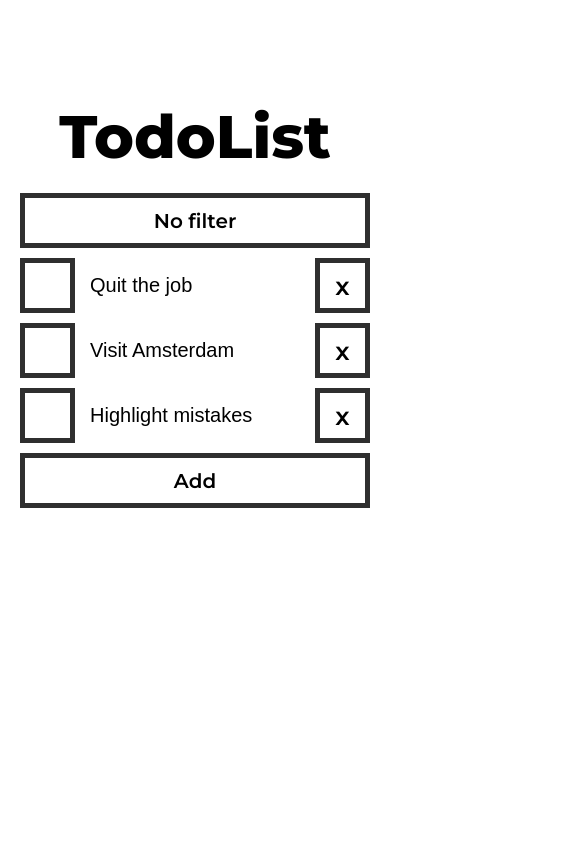
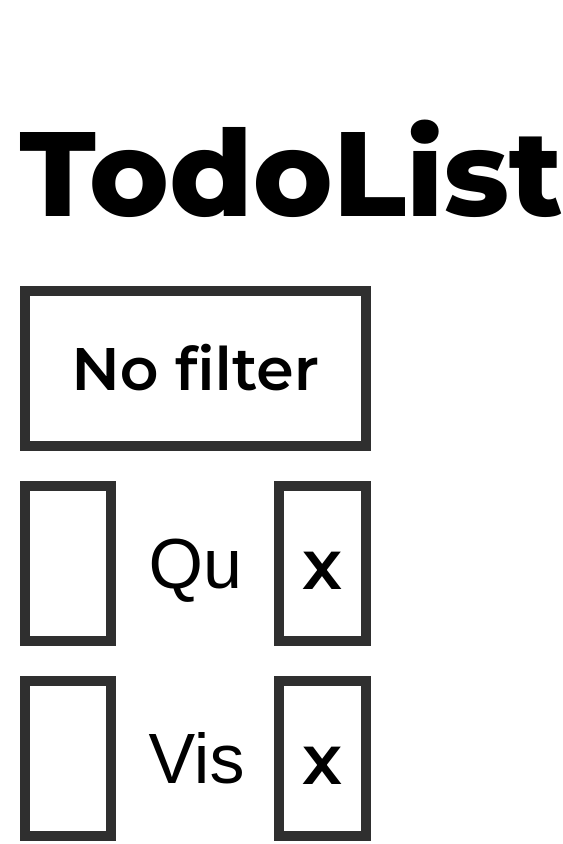
Before and after one commit to asokolkov/todo, a React (Create React App) app: page / in a window 390 px wide. Shown: the top 844 px of the page, 563 px wide, since content can reach past the window. Built offline with nearby package versions, Linux system fonts and the light colour scheme.

Commit message:
feat: adaptive css

```diff
--- a/src/style/index.scss
+++ b/src/style/index.scss
@@ -56,33 +56,6 @@ button:hover {
     background-color: $hoverColor;
 }
 
-.TodoList {
-    display: flex;
-    width: $elementWidth;
-    margin: 100px auto;
-    flex-flow: column;
-    text-align: center;
-    gap: 10px;
-}
-
-.TodoItem {
-    display: flex;
-    height: $squareSize;
-}
-
-.l-button {
-    width: 100%;
-    height: $squareSize;
-    font-size: 20px;
-    font-weight: 600;
-}
-
-.s-button {
-    margin: auto 0 auto 5px;
-    font-size: 25px;
-    font-weight: 600;
-}
-
 input[type=text] {
     margin: 0 auto;
     width: 60%;
@@ -113,3 +86,73 @@ input[type=checkbox]:hover {
 input[type=checkbox]:checked {
     background-color: $checkedColor;
 }
+
+.TodoList {
+    display: flex;
+    width: $elementWidth;
+    margin: 100px auto;
+    flex-flow: column;
+    text-align: center;
+    gap: 10px;
+}
+
+.TodoItem {
+    display: flex;
+    height: $squareSize;
+}
+
+.l-button {
+    width: 100%;
+    height: $squareSize;
+    font-size: 20px;
+    font-weight: 600;
+}
+
+.s-button {
+    margin: auto 0 auto 5px;
+    font-size: 25px;
+    font-weight: 600;
+}
+
+@media screen and (max-width: 1000px) {
+    h1 {
+        font-size: 120px;
+    }
+
+    button {
+        width: $squareSize * 3;
+        height: $squareSize * 3;
+        border: $borderSize * 2 solid $mainColor;
+    }
+
+    input[type=text] {
+        width: 50%;
+        font-size: 70px;
+    }
+
+    input[type=checkbox] {
+        width: $squareSize * 3;
+        height: $squareSize * 3;
+        margin-right: 30px;
+        border: $borderSize * 2 solid $mainColor;
+    }
+
+    .TodoList {
+        width: 90%;
+        gap: 30px;
+    }
+
+    .TodoItem {
+        height: $squareSize * 3;
+    }
+
+    .l-button {
+        height: $squareSize * 3;
+        font-size: 60px;
+    }
+
+    .s-button {
+        margin-left: 30px;
+        font-size: 70px;
+    }
+}
```
